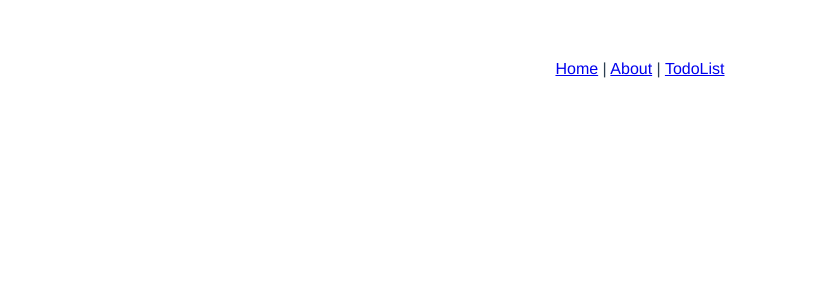
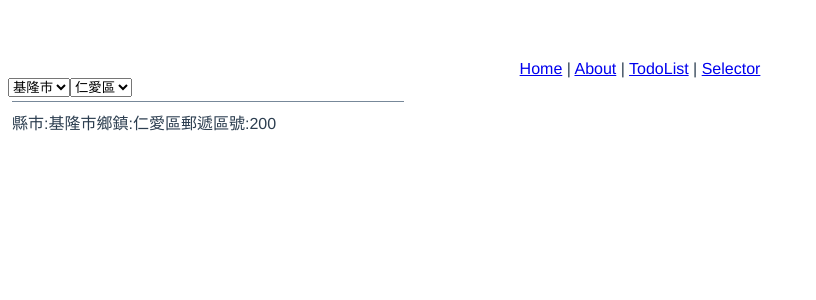
Before and after one commit to shuliu/vuecli-todolist, a Vue app: page /selector in a window 1280 px wide. Shown: the top 300 px of the page, without its empty margins (0-816 px from the left). Built offline with nearby package versions, Linux system fonts and the light colour scheme.

Commit message:
selector 連動初版(無 props)

```diff
--- a/src/App.vue
+++ b/src/App.vue
@@ -3,7 +3,8 @@
     <div id="nav">
       <router-link to="/">Home</router-link> |
       <router-link to="/about">About</router-link> |
-      <router-link to="/todolist">TodoList</router-link>
+      <router-link to="/todolist">TodoList</router-link> |
+      <router-link to="/selector">Selector</router-link>
     </div>
     <router-view/>
   </div>
--- a/src/router.js
+++ b/src/router.js
@@ -22,6 +22,11 @@ export default new Router({
       path: '/todolist',
       name: 'todolist',
       component: () => import('./views/TodoList.vue')
+    },
+    {
+      path: '/selector',
+      name: 'selector',
+      component: () => import('./views/Selector.vue')
     }
   ]
-})
+});
--- /dev/null
+++ b/src/views/Selector.vue
@@ -0,0 +1,121 @@
+<template>
+  <div id="selector">
+    <select class="city" v-model="value" >
+      <!-- <option value="">請選擇</option> -->
+      <option v-for="(item, index) in cities" :value="index" >{{item.name}}</option>
+    </select>
+
+    <select class="town" v-model="townValue">
+      <option v-for="(item, index) in cities[value].areas" :value="index" >{{item.name}}</option>
+    </select>
+
+    <div class="list">
+      <span class="city">{{citySelected}}</span>
+      <span class="town">{{townSelected}}</span>
+      <span class="zip">{{zipNumber}}</span>
+    </div>
+  </div>
+</template>
+
+<script>
+export default {
+  data() {
+    return {
+      cities: [
+        {
+          name: '基隆市',
+          areas: [
+            { name: '仁愛區', zip: '200' },
+            { name: '信義區', zip: '201' },
+            { name: '中正區', zip: '202' },
+            { name: '中山區', zip: '203' },
+            { name: '安樂區', zip: '204' },
+            { name: '暖暖區', zip: '205' },
+            { name: '七堵區', zip: '206' },
+          ],
+        },
+        {
+          name: '台北市',
+          areas: [
+            { name: '中正區', zip: '300' },
+            { name: '大同區', zip: '301' },
+            { name: '中山區', zip: '302' },
+            { name: '松山區', zip: '303' },
+            { name: '大安區', zip: '304' },
+            { name: '萬華區', zip: '305' },
+            { name: '信義區', zip: '306' },
+            { name: '士林區', zip: '307' },
+            { name: '北投區', zip: '308' },
+            { name: '內湖區', zip: '309' },
+            { name: '南港區', zip: '310' },
+            { name: '文山區', zip: '311' },
+          ],
+        },
+        {
+          name: '新竹市',
+          areas: [
+            { name: '新竹市', zip: '400' },
+          ],
+        },
+      ],
+      value: 0,
+      townValue: 0,
+      citySelected: '',
+      townSelected: '',
+      zipNumber: '',
+    }
+  },
+  created() {
+    this.getCityName();
+    this.getTownSelectList();
+  },
+  methods: {
+    getCityName() {
+      this.citySelected = this.cities[this.value].name;
+    },
+    getTownName() {
+      this.townSelected = this.cities[this.value].areas[this.townValue].name;
+    },
+    getTownSelectList() {
+      this.townSelected = this.cities[this.value].areas[0].name;
+      this.zipNumber = this.cities[this.value].areas[0].zip;
+    },
+    changeZip() {
+      this.zipNumber = this.cities[this.value].areas[this.townValue].zip;
+    },
+  },
+  watch: {
+    value: ['getCityName', 'getTownSelectList'],
+    townValue: ['changeZip']
+  }
+}
+</script>
+
+
+<style>
+
+#selector {
+  width: 80%;
+  max-width: 400px;
+  text-align: left;
+}
+
+.list {
+  padding: 8px 0;
+  margin: 4px;
+  border-top: 1px solid lightslategrey;
+}
+
+span.city::before {
+  content: '縣市:';
+}
+
+span.town::before {
+  content: '鄉鎮:';
+}
+
+span.zip::before {
+  content: '郵遞區號:';
+}
+
+</style>
```
Also changed, not shown: src/main.js (+5 -5 lines).
